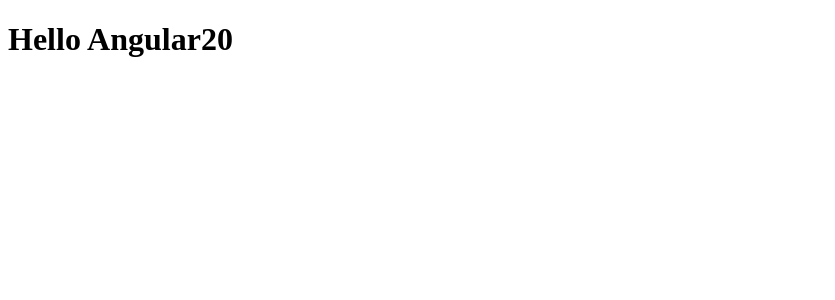
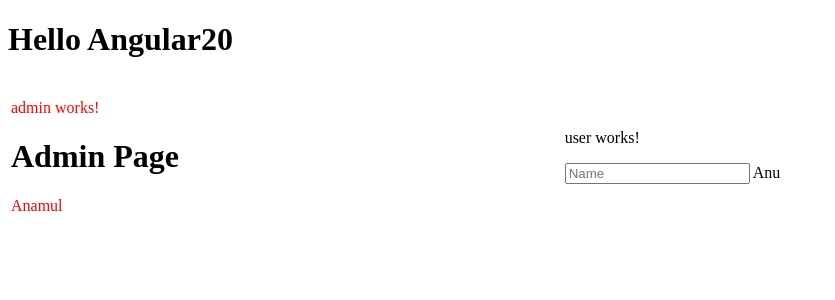
Before and after one commit to AnamulHaqueN/angular20Tutorials, an Angular app: page / in a window 1280 px wide. Shown: the top 300 px of the page, without its empty margins (0-835 px from the left). Built offline with nearby package versions, Linux system fonts and the light colour scheme.

Commit message:
add admin components & user components working of there in app.ts and also about standalone

```diff
--- a/src/app/app.html
+++ b/src/app/app.html
@@ -1 +1,17 @@
 <h1>Hello Angular20</h1>
+
+<table style="width: 100%;">
+
+   <tr>
+
+    <td>
+       <app-admin></app-admin>
+    </td>
+
+    <td>
+       <app-user></app-user>
+    </td>
+
+   </tr>
+
+</table>
--- a/src/app/app.ts
+++ b/src/app/app.ts
@@ -1,9 +1,11 @@
 import { Component } from '@angular/core';
 import { RouterOutlet } from '@angular/router';
+import { Admin } from './components/admin/admin';
+import { User } from './components/user/user';
 
 @Component({
   selector: 'app-root',
-  imports: [RouterOutlet],
+  imports: [Admin, User],
   templateUrl: './app.html',
   styleUrl: './app.css'
 })
--- /dev/null
+++ b/src/app/components/admin/admin.css
@@ -0,0 +1,3 @@
+.primaryColor, .admin {
+    color:red;
+}
--- /dev/null
+++ b/src/app/components/admin/admin.html
@@ -0,0 +1,4 @@
+<p class="admin">admin works!</p>
+<h1>Admin Page</h1>
+
+<span class="primaryColor">{{firstName}}</span>
--- /dev/null
+++ b/src/app/components/admin/admin.ts
@@ -0,0 +1,13 @@
+import { Component } from '@angular/core';
+
+@Component({
+  selector: 'app-admin',
+  imports: [],
+  templateUrl: './admin.html',
+  styleUrl: './admin.css'
+})
+export class Admin {
+  firstName = 'Anamul';
+  courseName = 'Angular 20 Tutorials'
+  rollNo = 111
+}
--- /dev/null
+++ b/src/app/components/user/user.html
@@ -0,0 +1,4 @@
+<p>user works!</p>
+
+<input type="text" placeholder="Name" />
+{{firstName}}
--- /dev/null
+++ b/src/app/components/user/user.ts
@@ -0,0 +1,11 @@
+import { Component } from '@angular/core';
+
+@Component({
+  selector: 'app-user',
+  imports: [],
+  templateUrl: './user.html',
+  styleUrl: './user.css'
+})
+export class User {
+  firstName = "Anu"
+}
```
Also changed, not shown: src/app/components/user/user.css (added), 2 other files (tests, documents, lock files or other folders).
